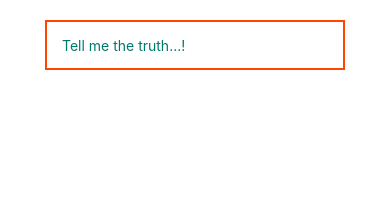
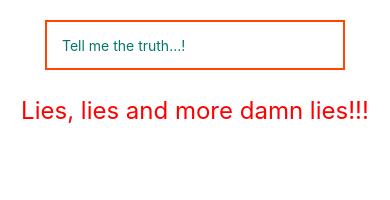
Before and after one commit to wookiehunter/testApp, a React Native app: screen / in a window 390 px wide. Shown: the part 316-516 px from the top of the page. Built offline with nearby package versions, Linux system fonts and the light colour scheme.

Commit message:
output added

```diff
--- a/src/components/truth.js
+++ b/src/components/truth.js
@@ -14,7 +14,11 @@ export const Truth = () => {
         onChangeText={text => setTruth(text)}
       />
       <View style={styles.outputContainer}>
-        {truth ? <Text>{truth}</Text> : null}
+        {truth && truth.length > 3 ? (
+          <Text style={styles.output}>Your truth is: {truth}</Text>
+        ) : (
+          <Text style={styles.lies}>Lies, lies and more damn lies!!!</Text>
+        )}
       </View>
     </View>
   );
@@ -30,6 +34,7 @@ const styles = StyleSheet.create({
     height: 50,
     width: 300,
     padding: 15,
+    color: colours.green,
     borderColor: colours.orange,
     borderWidth: 2,
   },
@@ -37,4 +42,16 @@ const styles = StyleSheet.create({
     height: sizes.xxxl,
     justifyContent: 'center',
   },
+  output: {
+    height: 50,
+    width: 300,
+    padding: 15,
+    color: colours.orange,
+    borderColor: colours.green,
+    borderWidth: 2,
+  },
+  lies: {
+    color: colours.red,
+    fontSize: sizes.lg,
+  },
 });
--- a/src/utils/colours.js
+++ b/src/utils/colours.js
@@ -3,4 +3,5 @@ export const colours = {
   black: '#000000',
   green: '#00796b',
   orange: '#ff4500',
+  red: '#ff0000',
 };
```
